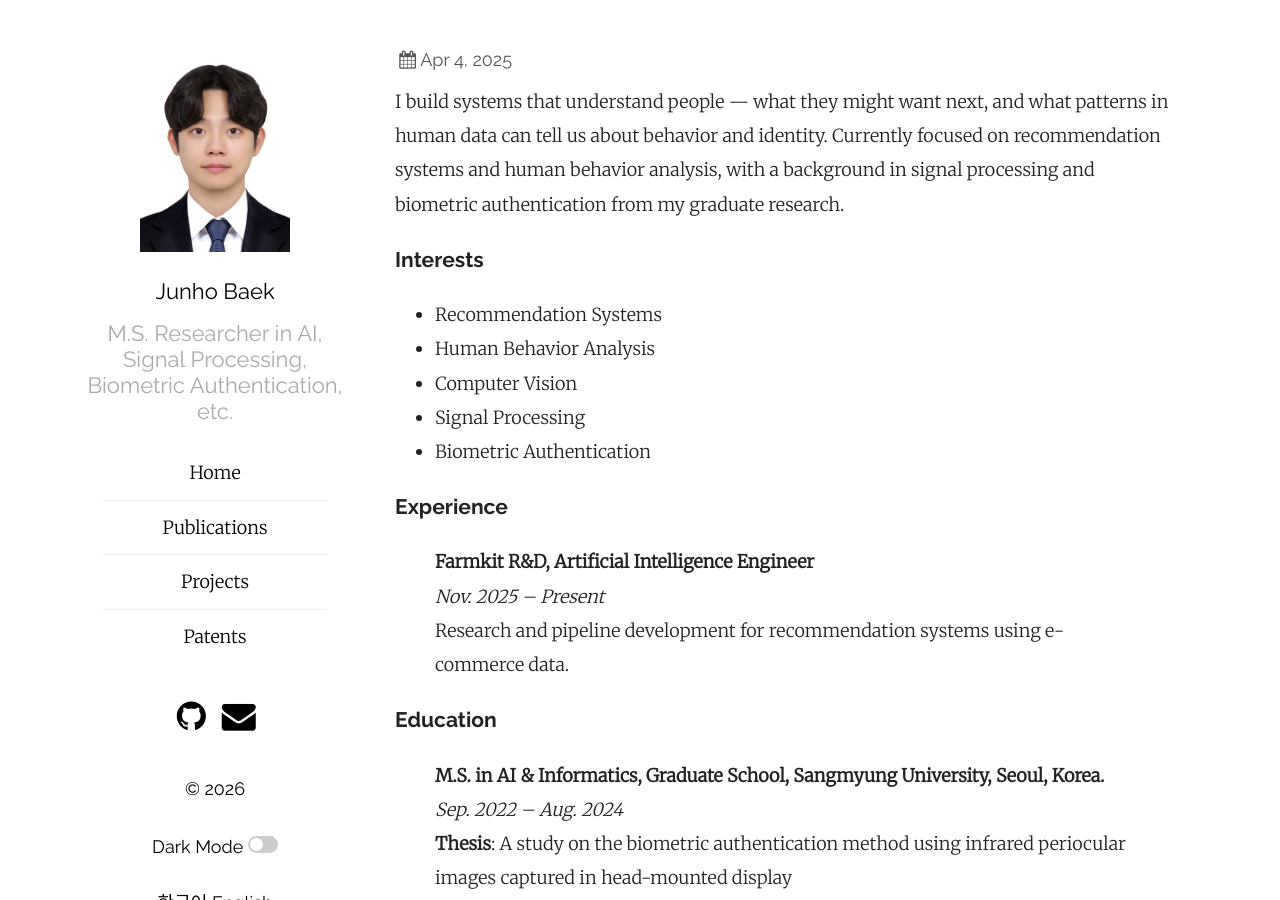
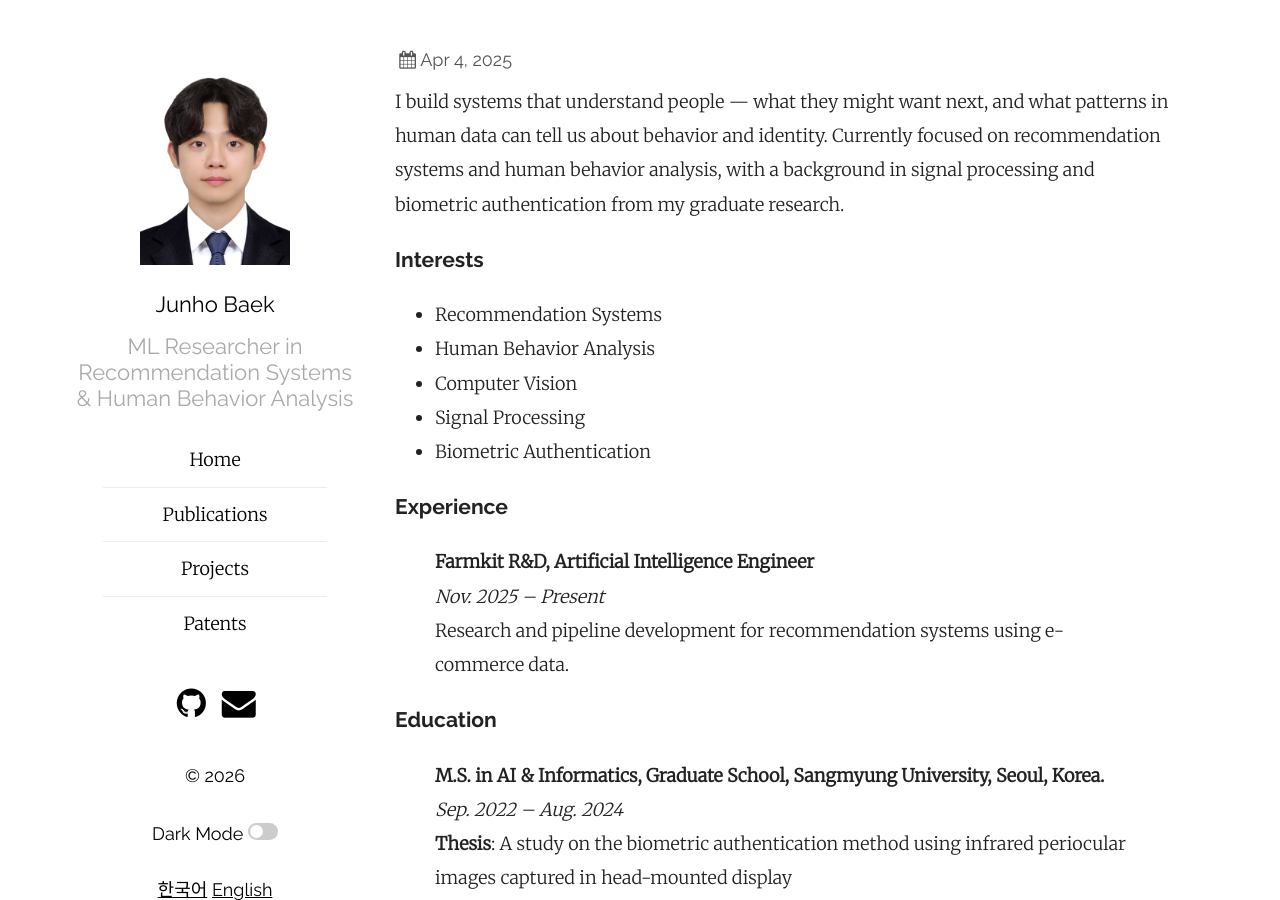
Before and after one commit to BaekJunhowo/BaekJunhowo.github.io, a Jekyll site: the page built from index_en.md, in a window 1280 px wide and 900 px high. Built offline with Jekyll 4.4.1, drawn with Linux system fonts in a browser that asks for light colours.

Commit message:
modify config.yml

```diff
--- a/_config.yml
+++ b/_config.yml
@@ -20,7 +20,7 @@ sass:
 
 plainwhite:
   name: Junho Baek
-  tagline: M.S. Researcher in AI, Signal Processing, Biometric Authentication, etc.
+  tagline: ML Researcher in Recommendation Systems & Human Behavior Analysis
   date_format: "%b %-d, %Y"
   sitemap: true # set to true to generate sitemap.xml content
   search: true # set to true to enable searchbar
@@ -36,6 +36,7 @@ plainwhite:
     # twitter: KYL92
     email: dolly21cc@gmail.com
     github:  BaekJunhowo
+    linkedin: junho-baek-98295237b
 #    youtube: /@user-jf9ru4vb3q
     # linkedIn: KYL92
     #dribbble: jekyll
```
